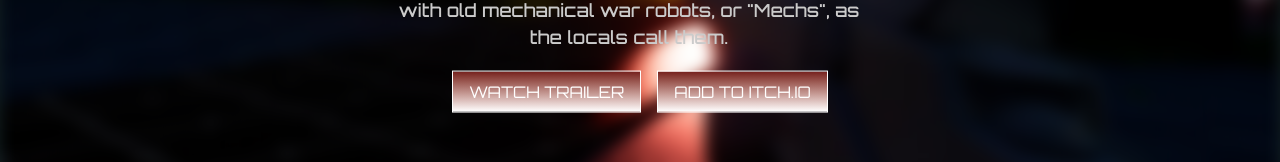
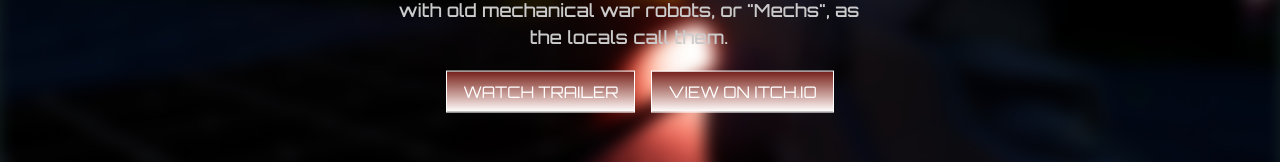
Before and after one commit to Alexander-Lindstroem/enginelight__web, a Next.js app: page / in a window 1280 px wide. Shown: the part 467-629 px from the top of the page. Built offline with nearby package versions, Linux system fonts and the light colour scheme.

Commit message:
changed text on itch button

```diff
--- a/src/components/HeroSection/index.tsx
+++ b/src/components/HeroSection/index.tsx
@@ -21,7 +21,7 @@ const HeroSection = () => {
                 <p className="text-elbodyl font-medium max-w-[490px]">Discover the Open World of Nosviken, infested with old mechanical war robots, or "Mechs", as the locals call them.</p>
                 <div className="flex flex-col md:flex-row gap-4 justify-center text-white">
                     <NewsBtn hrefPath="https://www.youtube.com/watch?v=NVqmOqkA6C0" btnTitle="WATCH TRAILER" />
-                    <NewsBtn hrefPath="https://futuregames.itch.io/enginelight" btnTitle="ADD TO ITCH.IO" />
+                    <NewsBtn hrefPath="https://futuregames.itch.io/enginelight" btnTitle="VIEW ON ITCH.IO" />
                 </div>
             </div>
         </div>
```
